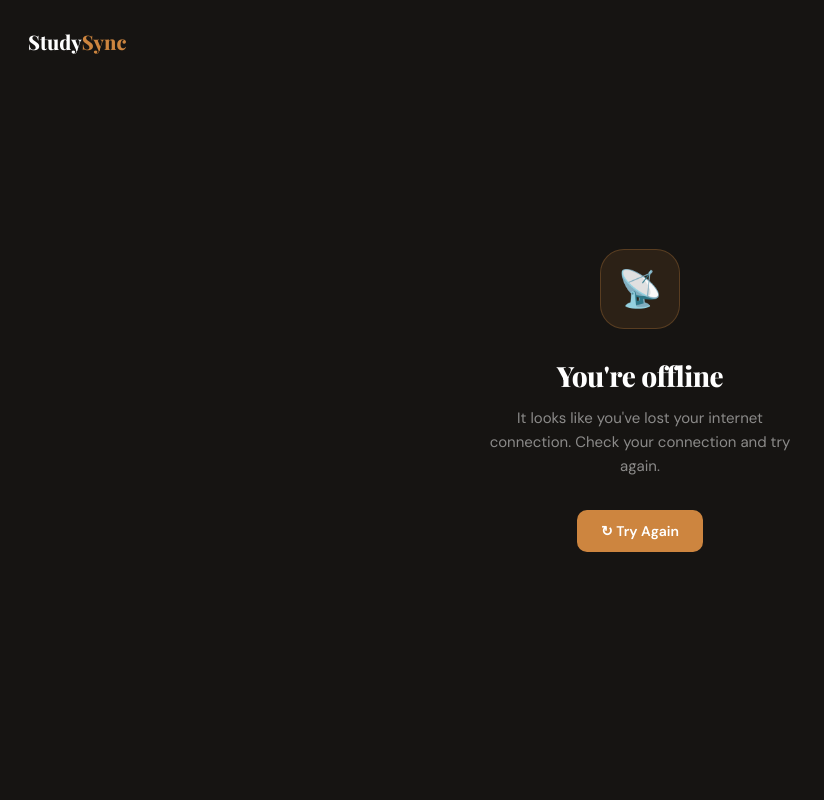
After one commit to MothokaST10439690/studysync, a PHP site: page /offline.php in a window 1280 px wide. The commit adds this page. Shown: the whole page, without its empty margins (0-824 px from the left). Run offline with PHP 8.4, Linux system fonts and the light colour scheme.

Commit message:
add PWA support

```diff
--- /dev/null
+++ b/public/offline.php
@@ -0,0 +1,102 @@
+<!DOCTYPE html>
+<html lang="en">
+<head>
+<meta charset="UTF-8">
+<meta name="viewport" content="width=device-width, initial-scale=1.0">
+<title>StudySync — Offline</title>
+<link rel="preconnect" href="https://fonts.googleapis.com">
+<link href="https://fonts.googleapis.com/css2?family=Playfair+Display:wght@700;800&family=DM+Sans:wght@400;500;600&display=swap" rel="stylesheet">
+<style>
+*, *::before, *::after { margin:0; padding:0; box-sizing:border-box; }
+
+body {
+    font-family: 'DM Sans', sans-serif;
+    background: #161412;
+    color: #fff;
+    min-height: 100vh;
+    display: flex;
+    flex-direction: column;
+    align-items: center;
+    justify-content: center;
+    padding: 24px;
+    text-align: center;
+}
+
+.icon {
+    width: 80px;
+    height: 80px;
+    border-radius: 24px;
+    background: rgba(205,133,63,.12);
+    border: 1px solid rgba(205,133,63,.28);
+    display: flex;
+    align-items: center;
+    justify-content: center;
+    margin: 0 auto 28px;
+    font-size: 36px;
+}
+
+h1 {
+    font-family: 'Playfair Display', serif;
+    font-size: 28px;
+    font-weight: 800;
+    letter-spacing: -0.5px;
+    margin-bottom: 12px;
+    color: #fff;
+}
+
+p {
+    font-size: 15px;
+    color: rgba(255,255,255,.5);
+    max-width: 320px;
+    line-height: 1.6;
+    margin-bottom: 32px;
+}
+
+.btn {
+    display: inline-flex;
+    align-items: center;
+    gap: 8px;
+    padding: 12px 24px;
+    border-radius: 10px;
+    background: #cd853f;
+    color: #fff;
+    font-size: 14px;
+    font-weight: 600;
+    font-family: 'DM Sans', sans-serif;
+    border: none;
+    cursor: pointer;
+    text-decoration: none;
+    transition: background .15s;
+}
+
+.btn:hover { background: #a8642a; }
+
+.wordmark {
+    position: absolute;
+    top: 28px;
+    left: 28px;
+    font-family: 'Playfair Display', serif;
+    font-size: 20px;
+    font-weight: 800;
+    color: #fff;
+    text-decoration: none;
+}
+
+.wordmark span { color: #cd853f; }
+</style>
+</head>
+<body>
+
+<a href="/" class="wordmark">Study<span>Sync</span></a>
+
+<div class="icon">📡</div>
+
+<h1>You're offline</h1>
+<p>It looks like you've lost your internet connection. Check your connection and try again.</p>
+
+<button class="btn" onclick="window.location.reload()">
+    ↻ Try Again
+</button>
+
+</body>
+</html>
```
Also changed, not shown: public/auth-layout.php (+38 -0 lines), public/layout.php (+38 -0 lines), public/service-worker.js (added, +90 -0 lines), public/icons/icon-128.png (added), public/icons/icon-144.png (added), public/icons/icon-152.png (added), public/icons/icon-192.png (added), public/icons/icon-384.png (added), public/icons/icon-512.png (added), public/icons/icon-72.png (added), public/icons/icon-96.png (added), public/manifest.json (added).
